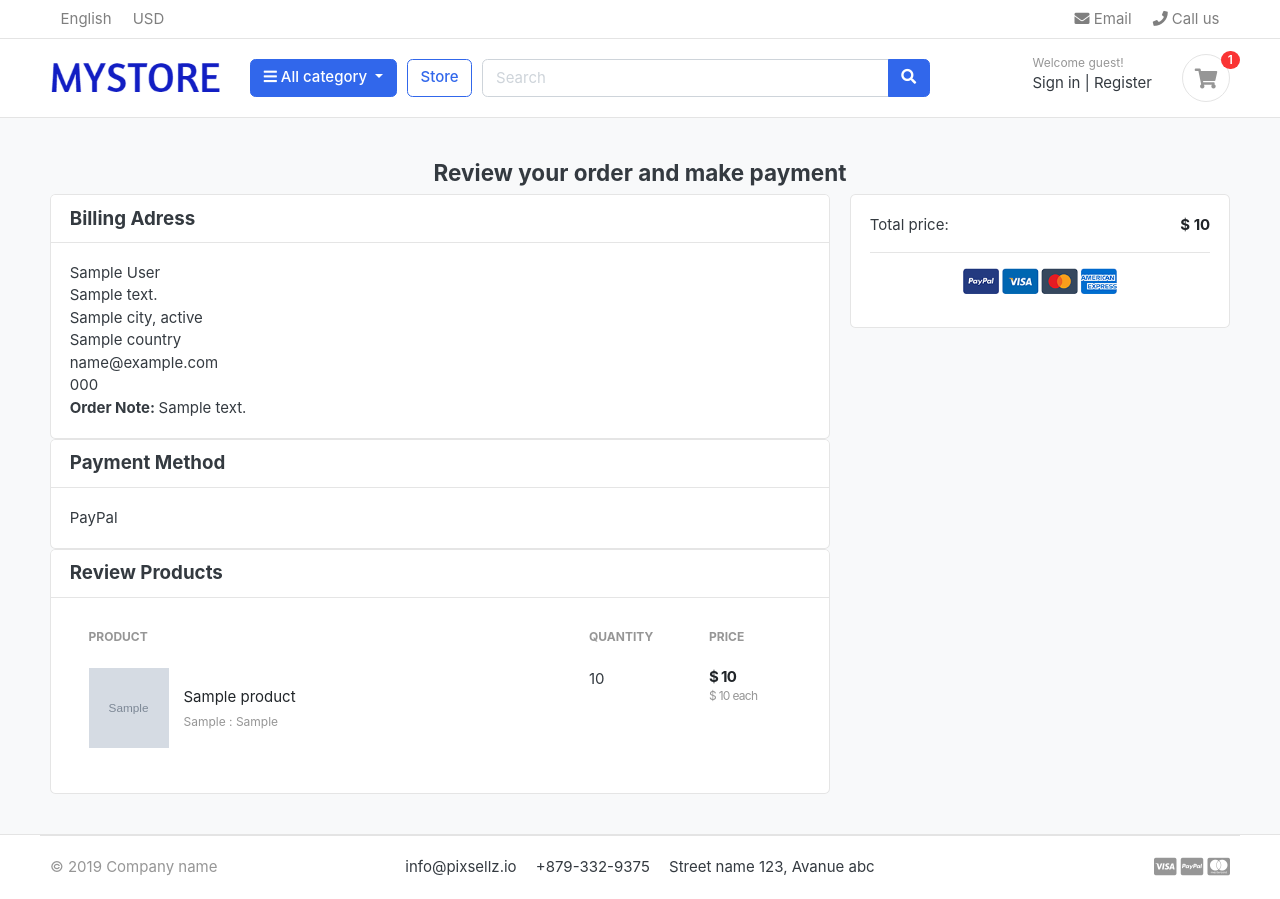
After one commit to 1Dimas1/EcommerceStore, a Django app: template templates/orders/payments.html in a window 1280 px wide. The commit adds this page. Run offline with Django 4.2, Linux system fonts and the light colour scheme; the template is opened without the code that fills it: most values are stand-ins (such as "Sample title", 1, 10 or a date in 2020); grey boxes marked "Sample" are stand-in pictures; some libraries are stand-ins or nearby versions; some web fonts are replaced.

Commit message:
5th commit

```diff
--- a/EcommerceStore/settings.py
+++ b/EcommerceStore/settings.py
@@ -43,6 +43,7 @@ INSTALLED_APPS = [
     'accounts',
     'store',
     'carts',
+    'orders',
 ]
 
 MIDDLEWARE = [
--- a/EcommerceStore/urls.py
+++ b/EcommerceStore/urls.py
@@ -25,5 +25,6 @@ urlpatterns = [
     path('store/', include('store.urls')),
     path('cart/', include('carts.urls')),
     path('accounts/', include('accounts.urls')),
+    path('orders/', include('orders.urls')),
 
 ] + static(settings.MEDIA_URL, document_root=settings.MEDIA_ROOT)
--- a/templates/base.html
+++ b/templates/base.html
@@ -28,6 +28,9 @@
 <!-- custom javascript -->
 <script src="{% static 'js/script.js' %}" type="text/javascript"></script>
 
+<!-- Paypal script -->
+<script src="https://www.paypal.com/sdk/js?client-id=ASEQVNjmSIcChgNQ0ZkUnZ3FQVxLNMUVHWj2BoFaSWnXo09EEqxgoieiK6bXdeS0L07Oz6NEPHPr73qj&currency=USD"></script>
+
 <script type="text/javascript">
 /// some script
 
--- /dev/null
+++ b/templates/orders/payments.html
@@ -0,0 +1,194 @@
+{% extends 'base.html' %}
+{% load static %}
+
+{% block content %}
+<section class="section-content padding-y bg">
+<div class="container">
+
+<!-- ============================ COMPONENT 1 ================================= -->
+<h4 class="text-center mb-10">Review your order and make payment</h4>
+<div class="row">
+	<aside class="col-lg-8">
+        <div class="card">
+          <h5 class="card-header">Billing Adress</h5>
+          <div class="card-body">
+            <p class="card-text mb-0">{{ order.full_name }}</p>
+            <p class="card-text mb-0">{{ order.full_address }}</p>
+            <p class="card-text mb-0">{{ order.city}}, {{ order.state}}</p>
+            <p class="card-text mb-0">{{ order.country}}</p>
+            <p class="card-text mb-0">{{ order.email}}</p>
+            <p class="card-text mb-0">{{ order.phone}}</p>
+            {% if order.order_note %}
+                <b>Order Note: </b> {{ order.order_note }}
+            {% endif %}
+          </div>
+        </div>
+        <div class="card">
+          <h5 class="card-header">Payment Method</h5>
+          <div class="card-body">
+            <p class="card-text">PayPal</p>
+          </div>
+        </div>
+        <div class="card">
+          <h5 class="card-header">Review Products</h5>
+          <div class="card-body">
+            <table class="table table-borderless table-shopping-cart">
+                <thead class="text-muted">
+                <tr class="small text-uppercase">
+                  <th scope="col">Product</th>
+                  <th scope="col" width="120">Quantity</th>
+                  <th scope="col" width="120">Price</th>
+                </tr>
+                </thead>
+                <tbody>
+
+                {% for cart_item in cart_items %}
+                <tr>
+                    <td>
+                        <figure class="itemside align-items-center">
+                            <div class="aside"><img src="{{ cart_item.product.images.url }}" class="img-sm"></div>
+                            <figcaption class="info">
+                                <a href="{{ cart_item.product.get_url }}" class="title text-dark">{{ cart_item.product.product_name }}</a>
+                                <p class="text-muted small">
+                                    {% if cart_item.variations.all %}
+                                        {% for item in cart_item.variations.all %}
+                                            {{ item.variation_category | capfirst }} : {{ item.variation_value | capfirst }} <br>
+                                        {% endfor %}
+                                    {% endif %}
+                                </p>
+                            </figcaption>
+                        </figure>
+                    </td>
+                    <td>
+                        <label for=""> {{ cart_item.quantity }} </label>
+
+                    </td>
+                    <td>
+                        <div class="price-wrap">
+                            <var class="price">$ {{ cart_item.sub_total }}</var>
+                            <small class="text-muted"> $ {{ cart_item.product.price }} each </small>
+                        </div> <!-- price-wrap .// -->
+                    </td>
+                </tr>
+                {% endfor %}
+                </tbody>
+            </table>
+          </div>
+        </div>
+	</aside> <!-- col.// -->
+	<aside class="col-lg-4">
+
+		<div class="card">
+		<div class="card-body">
+			<dl class="dlist-align">
+			  <dt>Total price:</dt>
+			  <dd class="text-right text-dark b"><strong>$ {{ total }}</strong></dd>
+			</dl>
+			<hr>
+			<p class="text-center mb-3">
+				<img src="{% static './images/misc/payments.png' %}" height="26">
+			</p>
+
+
+            <div id="paypal-button-container"></div>
+		</div> <!-- card-body.// -->
+		</div> <!-- card.// -->
+
+</aside> <!-- col.// -->
+
+
+</div> <!-- row.// -->
+
+<!-- ============================ COMPONENT 1 END .// ================================= -->
+
+</div> <!-- container .//  -->
+</section>
+<!-- ========================= SECTION CONTENT END// ========================= -->
+
+<script>
+
+    function getCookie(name) {
+        let cookieValue = null;
+        if (document.cookie && document.cookie !== '') {
+            const cookies = document.cookie.split(';');
+            for (let i = 0; i < cookies.length; i++) {
+                const cookie = cookies[i].trim();
+                // Does this cookie string begin with the name we want?
+                if (cookie.substring(0, name.length + 1) === (name + '=')) {
+                    cookieValue = decodeURIComponent(cookie.substring(name.length + 1));
+                    break;
+                }
+            }
+        }
+        return cookieValue;
+    }
+
+        var amount = "{{ total }}"
+        var url = "{% url 'payments' %}"
+        var csrftoken = getCookie('csrftoken');
+        var orderID = "{{ order.order_number }}"
+        var payment_method = 'PayPal'
+        var redirect_url = "{% url 'order_complete' %}"
+        // Render the PayPal button into #paypal-button-container
+        paypal.Buttons({
+
+            style: {
+                color:  'blue',
+                shape:  'pill',
+                label:  'pay',
+                height: 40
+            },
+
+            // Set up the transaction
+            createOrder: function(data, actions) {
+                return actions.order.create({
+                    purchase_units: [{
+                        amount: {
+                            value: amount
+                        }
+                    }]
+                });
+            },
+
+            // Finalize the transaction
+            onApprove: function(data, actions) {
+                return actions.order.capture().then(function(orderData) {
+                    // Successful capture! For demo purposes:
+                    console.log('Capture result', orderData, JSON.stringify(orderData, null, 2));
+                    var transaction = orderData.purchase_units[0].payments.captures[0];
+                    sendData();
+                    function sendData(){
+                        fetch(url, {
+                            method: "POST",
+                            headers: {
+                                "Content-type": "application/json",
+                                "X-CSRFToken": csrftoken,
+                            },
+                            body: JSON.stringify({
+                                orderID: orderID,
+                                transID: transaction.id,
+                                payment_method: payment_method,
+                                status: transaction.status,
+                            }),
+                        })
+                        .then((response) => response.json())
+                        .then((data) => {
+                            console.log('Success', data);
+                            console.log('Transaction Completed');
+                            window.location.href = redirect_url + '?order_number='+data.order_number+'&payment_id='+data.transacID
+                        });
+                    }
+
+                    // Replace the above to show a success message within this page, e.g.
+                    // const element = document.getElementById('paypal-button-container');
+                    // element.innerHTML = '';
+                    // element.innerHTML = '<h3>Thank you for your payment!</h3>';
+                    // Or go to another URL:  actions.redirect('thank_you.html');
+                });
+            }
+
+
+        }).render('#paypal-button-container');
+    </script>
+
+{% endblock content %}
--- a/templates/store/checkout.html
+++ b/templates/store/checkout.html
@@ -12,7 +12,7 @@
 <div class="card">
     <div class="card-body">
         <h4 class="card-title mb-4">Billing Adress</h4>
-        <form action="" method="POST">
+        <form action="{% url 'place_order' %}" method="POST">
             {% csrf_token %}
             <div class="form-row">
                 <div class="col form-group">
@@ -37,7 +37,7 @@
             <div class="form-row">
                 <div class="col form-group">
                     <label for="">Address Line 1</label>
-                    <input type="email" name="address_line_1" class="form-control" required>
+                    <input type="text" name="address_line_1" class="form-control" required>
                 </div>
                 <div class="col form-group">
                     <label for="">Address Line 2</label>
@@ -47,7 +47,7 @@
             <div class="form-row">
                 <div class="col form-group">
                     <label for="">City</label>
-                    <input type="email" name="city" class="form-control" required>
+                    <input type="text" name="city" class="form-control" required>
                 </div>
                 <div class="col form-group">
                     <label for="">State</label>
```
Also changed, not shown: orders/forms.py (added, +19 -0 lines), orders/urls.py (added, +10 -0 lines), templates/orders/order_complete.html (added, +106 -0 lines), templates/orders/order_received_email.html (added, +8 -0 lines), EcommerceStore/static/images/banners/cover.jpg, EcommerceStore/static/images/logo1.png, static/images/banners/cover.jpg, static/images/logo1.png.
